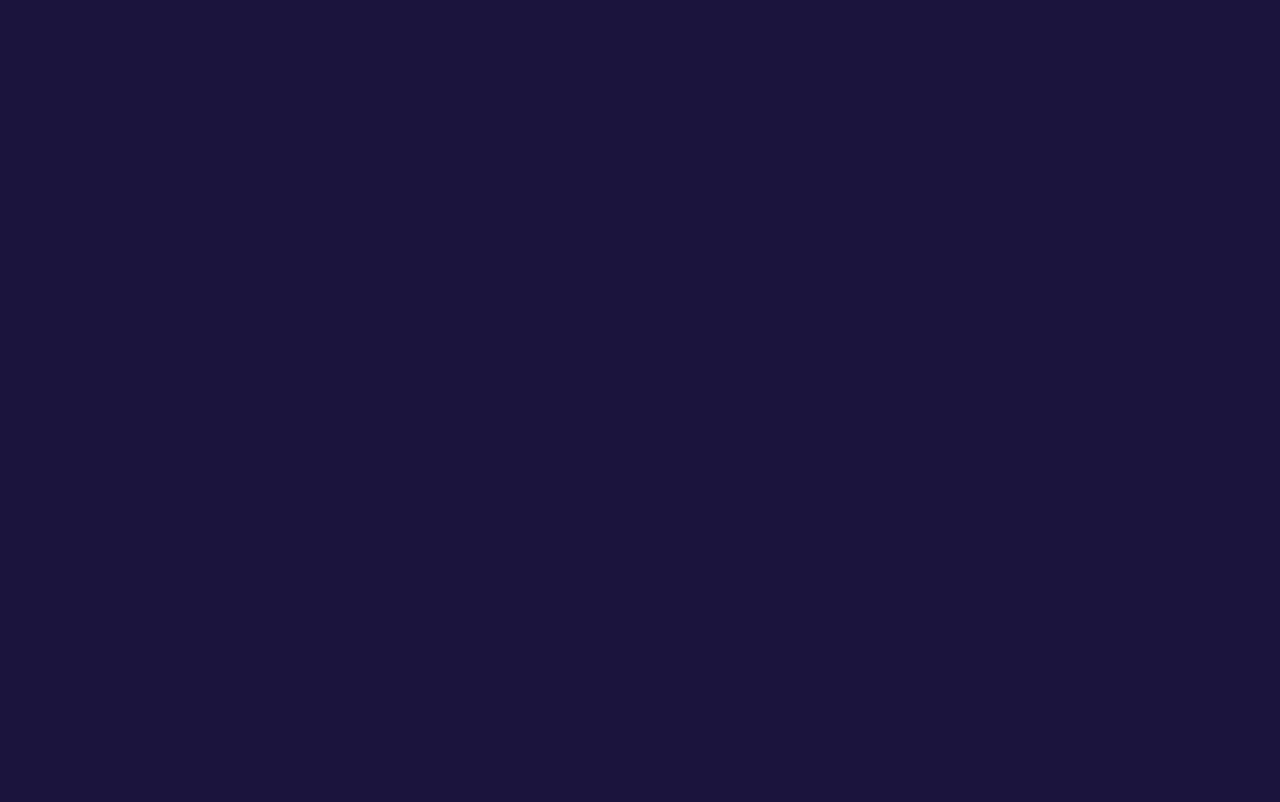
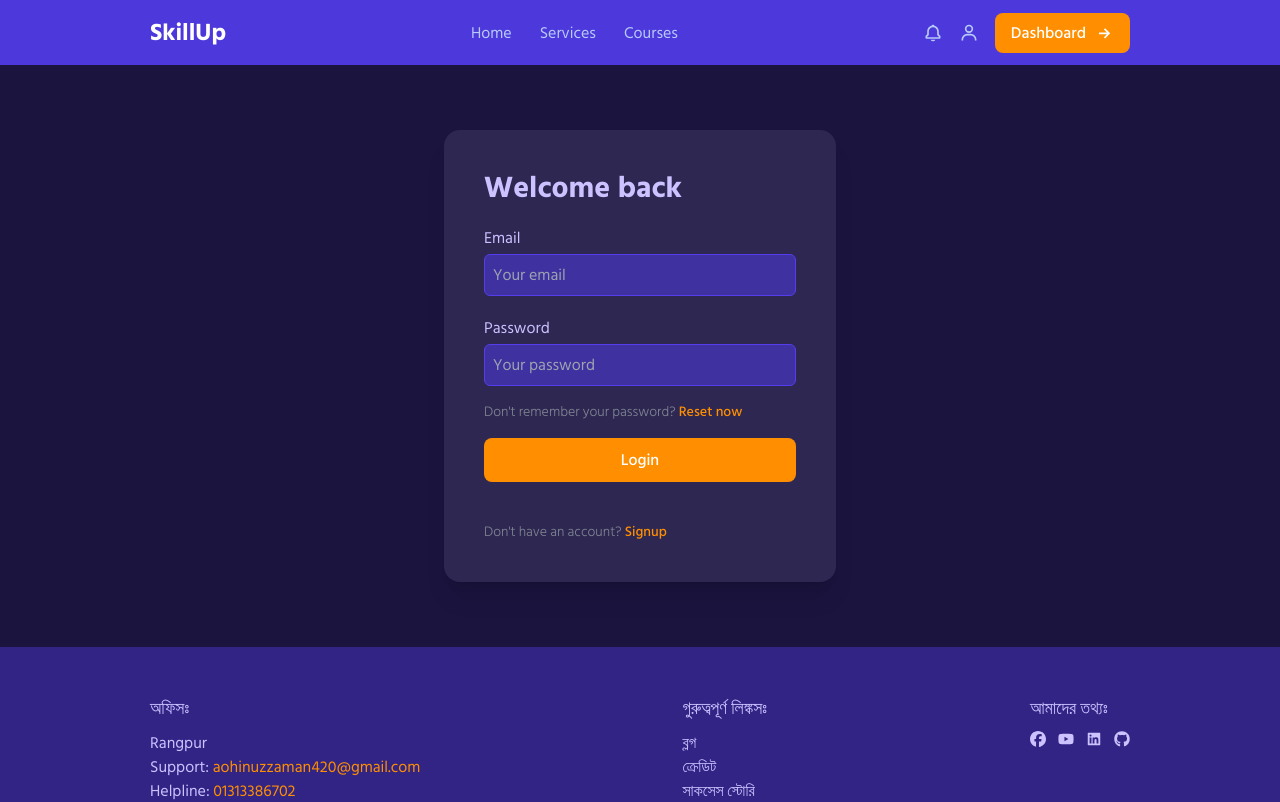
Before and after one commit to ahonkhan/lms-frontend, a React (Vite) app: page /login in a window 1280 px wide. Before the commit this address had no page. Shown: the top 802 px of the page. Built offline with nearby package versions, Linux system fonts and the light colour scheme.

Commit message:
signup page done

```diff
--- a/src/App.jsx
+++ b/src/App.jsx
@@ -13,6 +13,8 @@ import ClassModule from "./pages/dashboard/course-details/components/classroom/C
 import { useContext, useState } from "react";
 import { GetRootContext } from "./contexts/RootContext";
 import Settings from "./pages/dashboard/settings/Settings";
+import LoginPage from "./pages/login-page/LoginPage";
+import SignupPage from "./pages/signup-page/SignupPage";
 
 function App() {
   const rootContext = useContext(GetRootContext);
@@ -30,6 +32,8 @@ function App() {
         <Route element={<LandingLayout />}>
           <Route path="/" element={<HomePage />} />
           <Route path="/services" element={<></>} />
+          <Route path="/login" element={<LoginPage />} />
+          <Route path="/signup" element={<SignupPage />} />
           <Route path="/courses" element={<CoursePage />} />
           <Route path="/courses/:slug" element={<CourseDetailsPage />} />
         </Route>
--- a/src/components/header/Header.jsx
+++ b/src/components/header/Header.jsx
@@ -37,7 +37,7 @@ export const Header = () => {
           <Link to={"/"} className="text-xl ">
             <BiBell />
           </Link>
-          <Link to={"/"} className="text-xl">
+          <Link to={"/login"} className="text-xl">
             <BiUser />
           </Link>
           <Link
--- a/src/components/input-field/InputField.jsx
+++ b/src/components/input-field/InputField.jsx
@@ -1,11 +1,16 @@
 import React from "react";
 
-export const InputFieldWithLabel = ({ label, type, placeholder }) => {
+export const InputFieldWithLabel = ({
+  label,
+  type = "text",
+  placeholder = "",
+}) => {
   return (
     <div className="input-field">
       <p className="py-1">{label}</p>
       <input
-        type="text"
+        placeholder={placeholder}
+        type={type}
         className="w-full border bg-base-3 border-base-3 py-2 rounded-md bg-opacity-50 outline-none px-2 text-gray-2"
       />
     </div>
--- /dev/null
+++ b/src/pages/login-page/LoginPage.jsx
@@ -0,0 +1,52 @@
+import React from "react";
+import { InputFieldWithLabel } from "../../components/input-field/InputField";
+import { Link } from "react-router-dom";
+
+const LoginPage = () => {
+  return (
+    <div className="site-container">
+      <div class="flex mt-section flex-col w-full md:w-1/2 xl:w-2/5 2xl:w-[600px] 3xl:w-[650px] mx-auto p-8 md:p-10 2xl:p-12 3xl:p-14 bg-base-2 rounded-2xl shadow-xl">
+        <div class="flex flex-row gap-3 pb-4">
+          <h1 class="text-3xl font-bold  my-auto">Welcome back</h1>
+        </div>
+
+        <form class="flex flex-col gap-y-4">
+          <InputFieldWithLabel
+            label={"Email"}
+            type={"email"}
+            placeholder={"Your email"}
+          />
+
+          <InputFieldWithLabel
+            label={"Password"}
+            type={"password"}
+            placeholder={"Your password"}
+          />
+          <div class="text-sm font-light text-[#818793] ">
+            Don&apos;t remember your password?{" "}
+            <Link
+              to={"/reset-password"}
+              class="font-medium text-primary hover:underline"
+            >
+              Reset now
+            </Link>
+          </div>
+          <button
+            type="submit"
+            class="w-full  text-[#FFFFFF] bg-primary focus:ring-4 focus:outline-none focus:ring-primary-300 font-medium rounded-lg text-base px-5 py-2.5 text-center mb-6"
+          >
+            Login
+          </button>
+          <div class="text-sm font-light text-[#818793] ">
+            Don&apos;t have an account?{" "}
+            <Link to="/signup" class="font-medium text-primary hover:underline">
+              Signup
+            </Link>
+          </div>
+        </form>
+      </div>
+    </div>
+  );
+};
+
+export default LoginPage;
--- /dev/null
+++ b/src/pages/signup-page/SignupPage.jsx
@@ -0,0 +1,7 @@
+import React from "react";
+
+const SignupPage = () => {
+  return <div>SignupPage</div>;
+};
+
+export default SignupPage;
```
